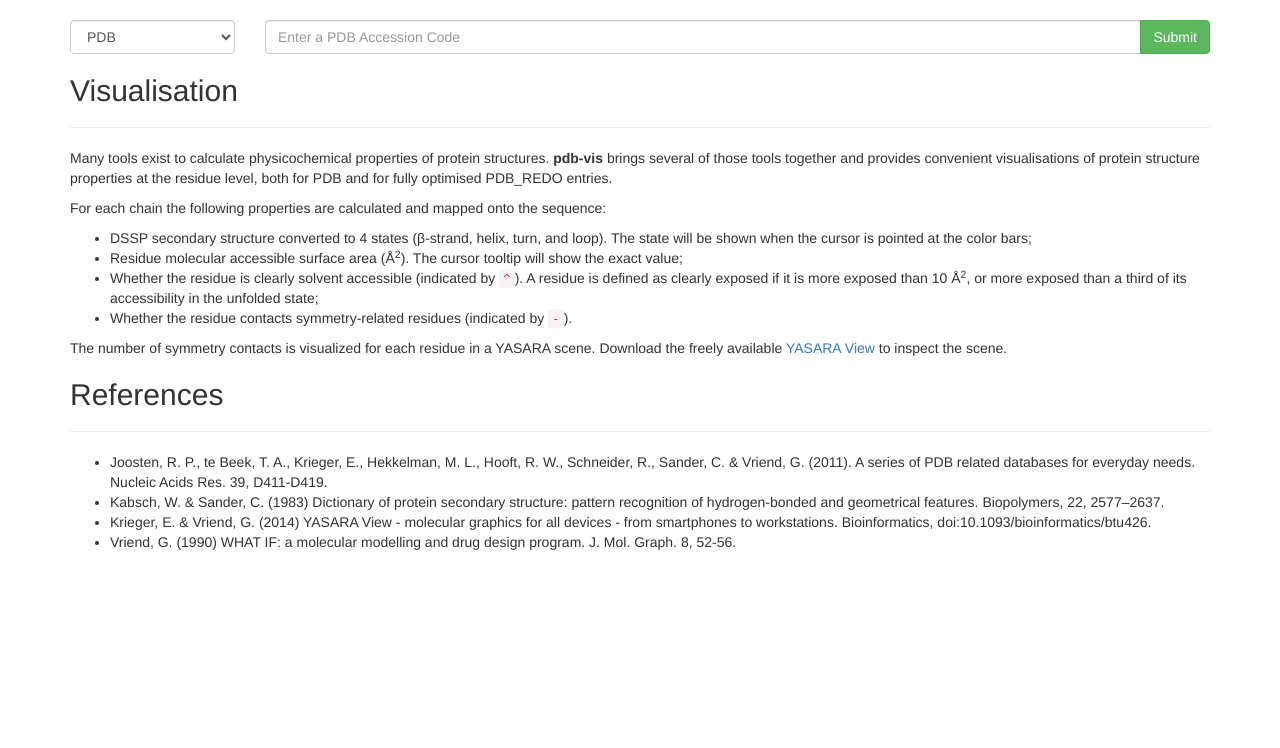
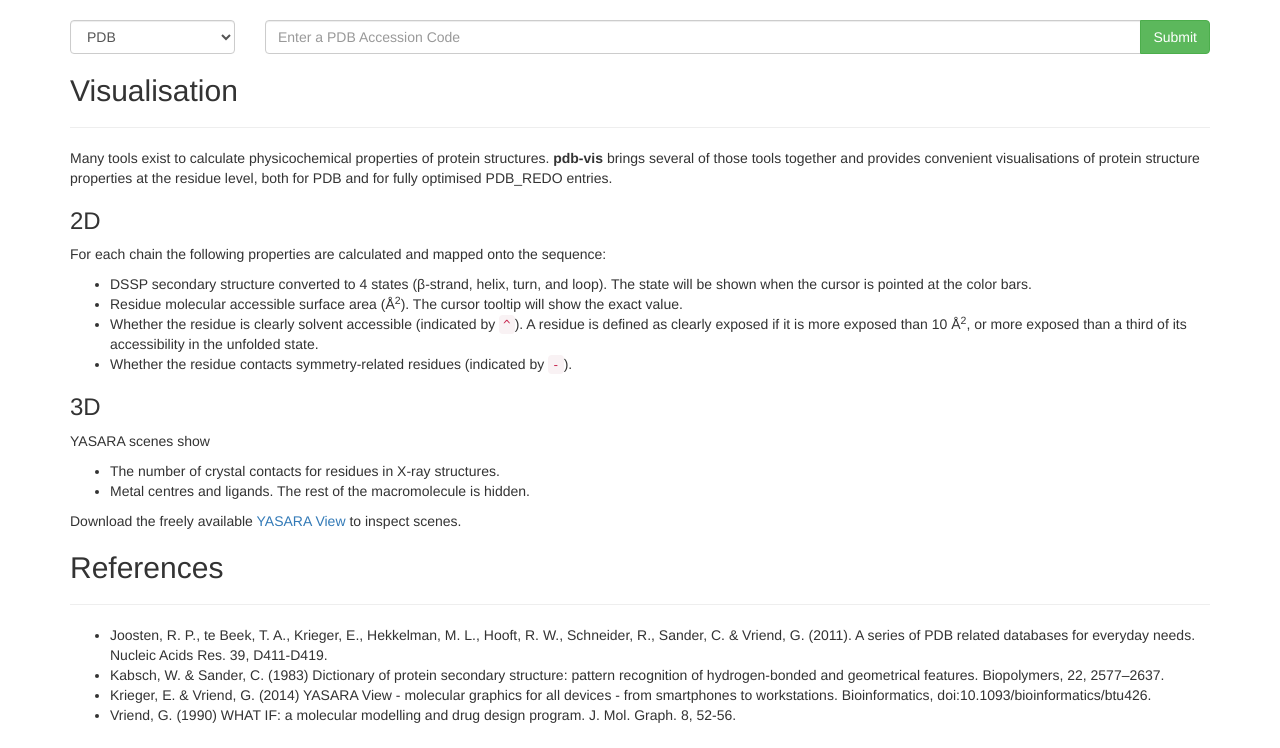
Before and after one commit to cmbi/pdb-vis, a Flask app: page / in a window 1280 px wide. Shown: the part 52-800 px from the top of the page. Run offline with Flask 2, Linux system fonts and the light colour scheme; parts of the project's set-up code (start-up, migrations or seed data) failed here and were passed over; some libraries are stand-ins or nearby versions.

Commit message:
Adapt info to ion site scenes. Include ion sites in dev settings

```diff
--- a/dev_settings.py
+++ b/dev_settings.py
@@ -19,4 +19,4 @@ DSP_ROOT_PDB = '/mnt/cmbi4/wi-lists/pdb/dsp/'
 DSP_ROOT_PDB_REDO = '/mnt/cmbi4/wi-lists/redo/dsp/'
 SCE_ROOT_PDB = '/mnt/cmbi4/wi-lists/pdb/scenes/'
 SCE_ROOT_PDB_REDO = '/mnt/cmbi4/wi-lists/redo/scenes/'
-SCE_TYPES = {'ss2': 'sym-contacts'}
+SCE_TYPES = {'ss2': 'sym-contacts', 'iod': 'ion-sites'}
--- a/pdb_vis/frontend/templates/dashboard/index.html
+++ b/pdb_vis/frontend/templates/dashboard/index.html
@@ -32,6 +32,7 @@
   provides convenient visualisations of protein structure properties at the
   residue level, both for PDB and for fully optimised PDB_REDO entries.
 </p>
+<h3>2D</h3>
 <p>
 For each chain the following properties are calculated and mapped onto the
 sequence:
@@ -39,17 +40,17 @@ sequence:
   <li>
     DSSP secondary structure converted to 4 states (&beta;-strand,
     helix, turn, and loop). The state will be shown when the cursor is pointed
-    at the color bars;
+    at the color bars.
   </li>
   <li>
     Residue molecular accessible surface area (&#8491;<sup>2</sup>). The
-    cursor tooltip will show the exact value;
+    cursor tooltip will show the exact value.
   </li>
   <li>
     Whether the residue is clearly solvent accessible (indicated by
     <code>^</code>).  A residue is defined as clearly exposed if it is more
     exposed than 10 &#8491;<sup>2</sup>, or more exposed than a third of its
-    accessibility in the unfolded state;
+    accessibility in the unfolded state.
   </li>
   <li>
     Whether the residue contacts symmetry-related residues (indicated by
@@ -57,10 +58,19 @@ sequence:
   </li>
 </ul>
 </p>
+<h3>3D</h3>
+YASARA scenes show
 <p>
-  The number of symmetry contacts is visualized for each residue in a YASARA
-  scene. Download the freely available
-  <a href="http://www.yasara.org">YASARA View</a> to inspect the scene.
+<ul>
+  <li>
+    The number of crystal contacts for residues in X-ray structures.
+  </li>
+  <li>
+    Metal centres and ligands. The rest of the macromolecule is hidden.
+  </li>
+</ul>
+Download the freely available <a href="http://www.yasara.org">YASARA View</a>
+to inspect scenes.
 </p>
 
 <h2>References</h2>
```
